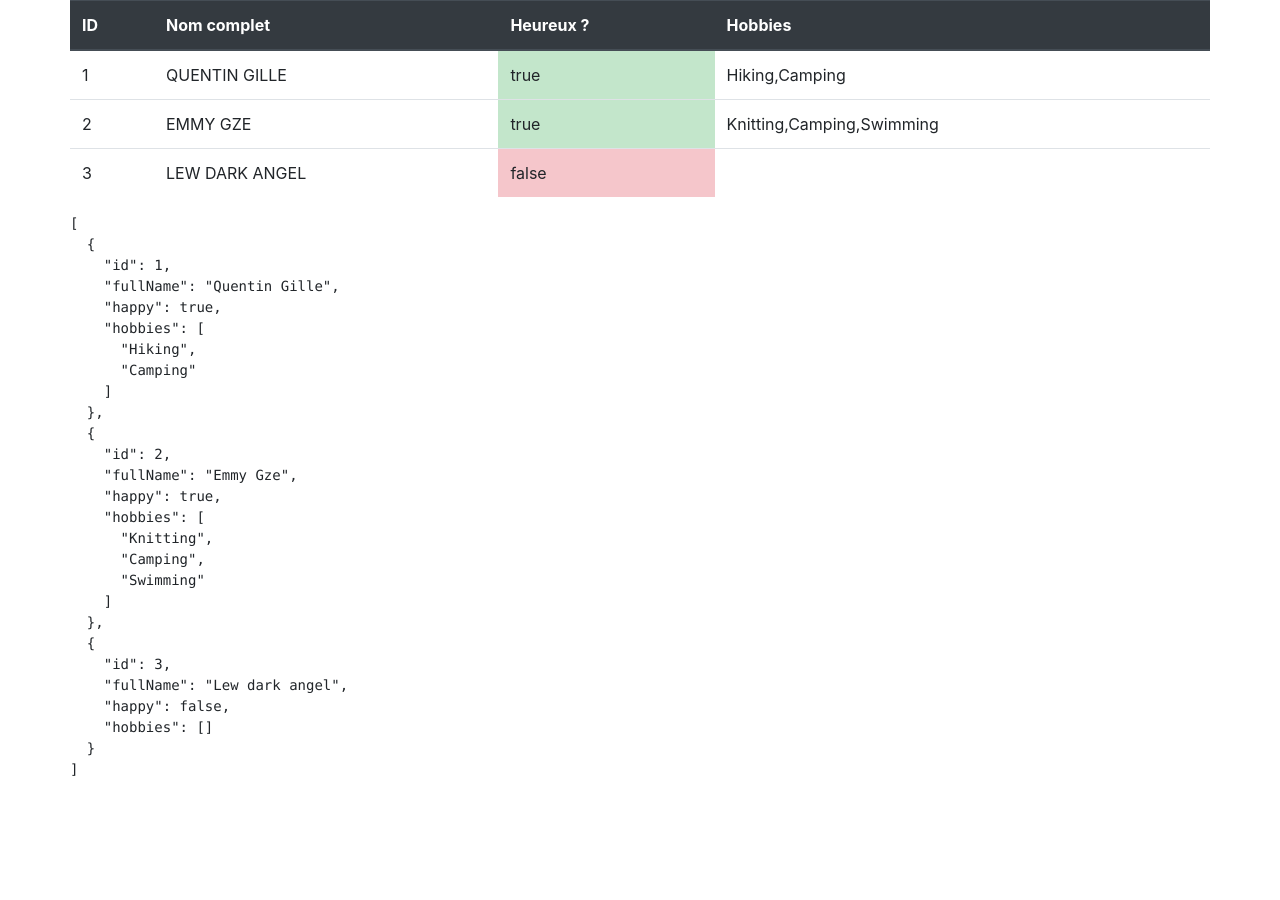
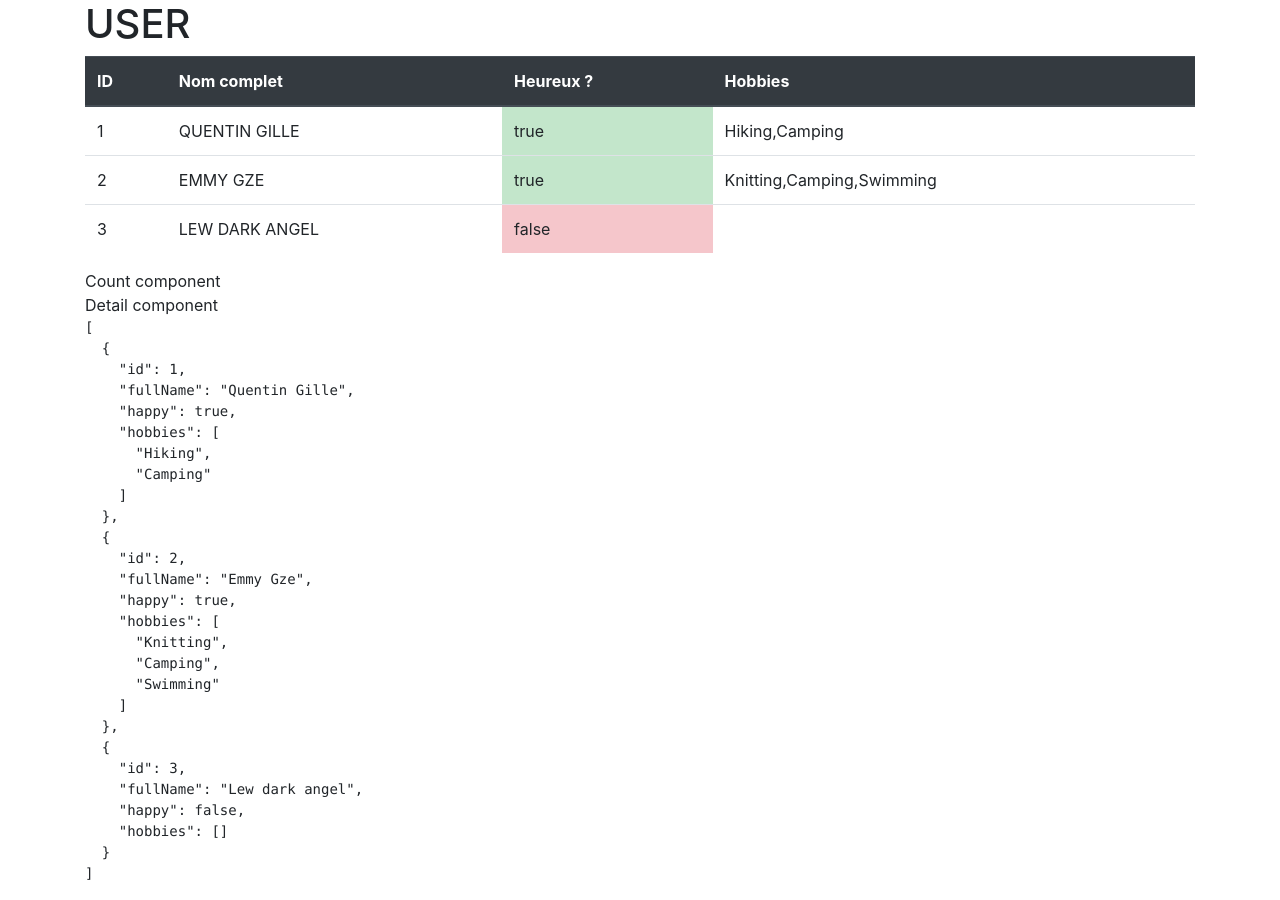
Before and after one commit to Dipx/UltimateAngular, an Angular app: page / in a window 1280 px wide. Before the commit the page ends 800 px from the top, so only its background shows below. Built offline with nearby package versions, Linux system fonts and the light colour scheme.

Commit message:
Added user module

```diff
--- a/src/app/app.component.html
+++ b/src/app/app.component.html
@@ -1,28 +1,4 @@
 <div class="container">
-    <div class="row">
-        <table class="table">
-            <thead class="thead-dark">
-                <tr>
-                    <th>ID</th>
-                    <th>Nom complet</th>
-                    <th>Heureux ?</th>
-                    <th>Hobbies</th>
-                </tr>
-            </thead>
-            <tbody>
-                <tr *ngFor="let user of users;">
-                    <td>{{user.id}}</td>
-                    <td>{{user.fullName | uppercase}}</td>
-                    <td [ngClass]="{
-                        'table-success': user.happy,
-                        'table-danger': !user.happy
-                    }">{{user.happy}}</td>
-                    <td>{{user.hobbies}}</td>
-                </tr>
-            </tbody>
-        </table>
-    </div>
-    <div class="row">
-        <pre>{{users | json}}</pre>
-    </div>
+    <h1>USER</h1>
+    <user-dashboard></user-dashboard>
 </div>
--- a/src/app/app.component.ts
+++ b/src/app/app.component.ts
@@ -1,11 +1,4 @@
 import { Component } from '@angular/core';
-
-interface User {
-	id: number,
-	fullName: string,
-	hobbies: string[],
-	happy: boolean
-}
 
 @Component({
   selector: 'app-root',
@@ -13,20 +6,5 @@ interface User {
   styleUrls: ['./app.component.scss']
 })
 export class AppComponent {
-	users: User[] = [{
-		id: 1,
-		fullName: "Quentin Gille",
-		happy: true,
-		hobbies: ["Hiking", "Camping"]
-	}, {
-		id: 2,
-		fullName: "Emmy Gze",
-		happy: true,
-		hobbies: ["Knitting", "Camping", "Swimming"]
-	}, {
-		id: 3,
-		fullName: "Lew dark angel",
-		happy: false,
-		hobbies: []
-	}]
+
 }
--- a/src/app/app.module.ts
+++ b/src/app/app.module.ts
@@ -1,5 +1,7 @@
 import { BrowserModule } from '@angular/platform-browser';
 import { NgModule } from '@angular/core';
+
+import { UserDashboardModule } from './user-dashboard/user-dashboard.module'
 
 import { AppRoutingModule } from './app-routing.module';
 import { AppComponent } from './app.component';
@@ -10,7 +12,8 @@ import { AppComponent } from './app.component';
   ],
   imports: [
     BrowserModule,
-    AppRoutingModule
+    AppRoutingModule,
+    UserDashboardModule
   ],
   providers: [],
   bootstrap: [AppComponent]
--- /dev/null
+++ b/src/app/user-dashboard/components/user-count/user-count.component.ts
@@ -0,0 +1,13 @@
+import { Component } from '@angular/core';
+
+@Component({
+    selector: 'user-count',
+    template: `
+        <div>
+            Count component
+        </div>
+    `
+})
+export class UserCountComponent {
+    constructor() {}
+}
--- /dev/null
+++ b/src/app/user-dashboard/components/user-detail/user-detail.component.ts
@@ -0,0 +1,13 @@
+import { Component } from '@angular/core';
+
+@Component({
+    selector: 'user-detail',
+    template: `
+        <div>
+            Detail component
+        </div>
+    `
+})
+export class UserDetailComponent {
+    constructor() {}
+}
--- /dev/null
+++ b/src/app/user-dashboard/containers/user-dashboard/models/user.interface.ts
@@ -0,0 +1,6 @@
+export interface User {
+	id: number,
+	fullName: string,
+	hobbies: string[],
+	happy: boolean
+}
--- /dev/null
+++ b/src/app/user-dashboard/containers/user-dashboard/user-dashboard.component.html
@@ -0,0 +1,34 @@
+<div class="container">
+    <div class="row">
+        <table class="table">
+            <thead class="thead-dark">
+                <tr>
+                    <th>ID</th>
+                    <th>Nom complet</th>
+                    <th>Heureux ?</th>
+                    <th>Hobbies</th>
+                </tr>
+            </thead>
+            <tbody>
+                <tr *ngFor="let user of users;">
+                    <td>{{user.id}}</td>
+                    <td>{{user.fullName | uppercase}}</td>
+                    <td [ngClass]="{
+                        'table-success': user.happy,
+                        'table-danger': !user.happy
+                    }">{{user.happy}}</td>
+                    <td>{{user.hobbies}}</td>
+                </tr>
+            </tbody>
+        </table>
+    </div>
+    <div class="row">
+        <user-count></user-count>
+    </div>
+    <div class="row">
+        <user-detail></user-detail>
+    </div>
+    <div class="row">
+        <pre>{{users | json}}</pre>
+    </div>
+</div>
--- /dev/null
+++ b/src/app/user-dashboard/containers/user-dashboard/user-dashboard.component.ts
@@ -0,0 +1,32 @@
+import { Component, OnInit } from '@angular/core';
+import { User } from './models/user.interface'
+
+@Component({
+    selector: 'user-dashboard',
+    styleUrls: ['user-dashboard.component.scss'],
+    templateUrl: 'user-dashboard.component.html'
+})
+export class UserDashboardComponent implements OnInit {
+	users: User[];
+
+	constructor() {	}
+
+	ngOnInit() {
+		this.users = [{
+			id: 1,
+			fullName: "Quentin Gille",
+			happy: true,
+			hobbies: ["Hiking", "Camping"]
+		}, {
+			id: 2,
+			fullName: "Emmy Gze",
+			happy: true,
+			hobbies: ["Knitting", "Camping", "Swimming"]
+		}, {
+			id: 3,
+			fullName: "Lew dark angel",
+			happy: false,
+			hobbies: []
+		}]
+	}
+}
```
Also changed, not shown: src/app/user-dashboard/user-dashboard.module.ts (added, +25 -0 lines), src/app/user-dashboard/containers/user-dashboard/user-dashboard.component.scss (added), 2 other files (tests, documents, lock files or other folders).
